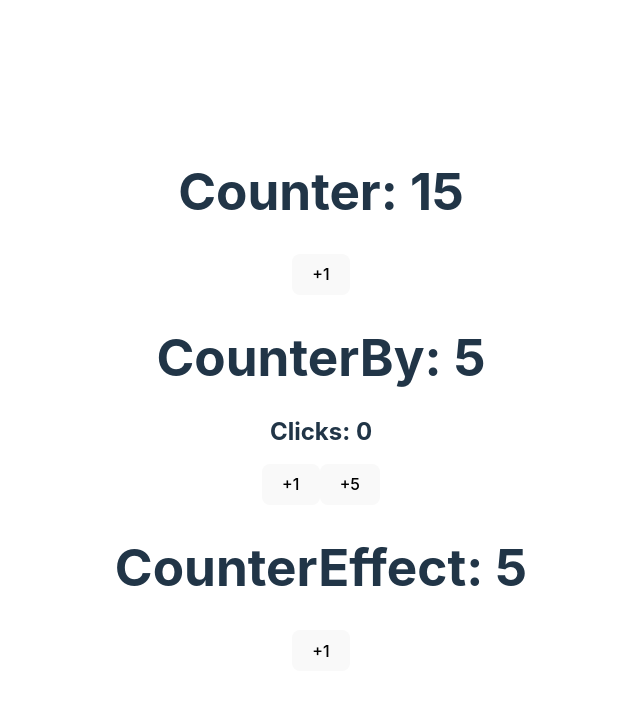
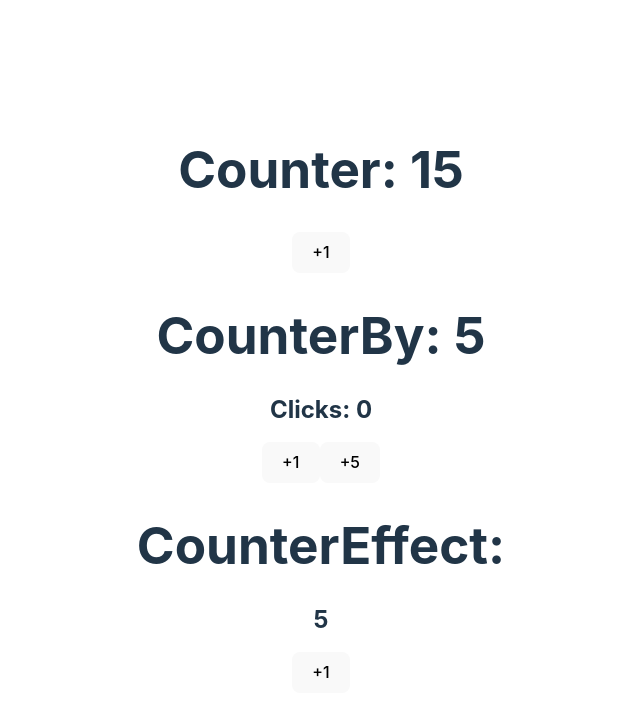
Before and after one commit to AlexanderMartinez25/bases-react, a React (Vite) app: page / in a window 1280 px wide. Shown: the top 716 px of the page, without its empty margins (319-959 px from the left). Built offline with nearby package versions, Linux system fonts and the light colour scheme.

Commit message:
Realizar animación cuando se llega al valor máximo

```diff
--- a/package.json
+++ b/package.json
@@ -9,6 +9,7 @@
     "preview": "vite preview"
   },
   "dependencies": {
+    "gsap": "^3.11.3",
     "react": "^18.2.0",
     "react-dom": "^18.2.0"
   },
--- a/src/bases/CounterEffect.tsx
+++ b/src/bases/CounterEffect.tsx
@@ -1,3 +1,4 @@
+import gsap from "gsap";
 import { useEffect, useState } from "react"
 
 const MAXIMUN_COUNT = 10;
@@ -13,15 +14,21 @@
 
   useEffect(() => {
 
-    if (counter <= 10) return;
+    if (counter < 10) return;
     console.log('%cSe llego al valor máximo', 'color:red; background-color: black;');
+
+    gsap.to('h2', { y: -10, duration: 0.2, ease: 'ease.out' }).then(() => {
+      gsap.to('h2', { y: 0, duration: 1, ease: 'bounce.out' })
+    })
 
   }, [counter])
 
 
   return (
     <>
-      <h1>CounterEffect: {counter}</h1>
+      <h1>CounterEffect:</h1>
+      <h2>{counter}</h2>
+
       <button onClick={handleClick}>
         +1
       </button>
```
Also changed, not shown: 1 other file (tests, documents, lock files or other folders).
